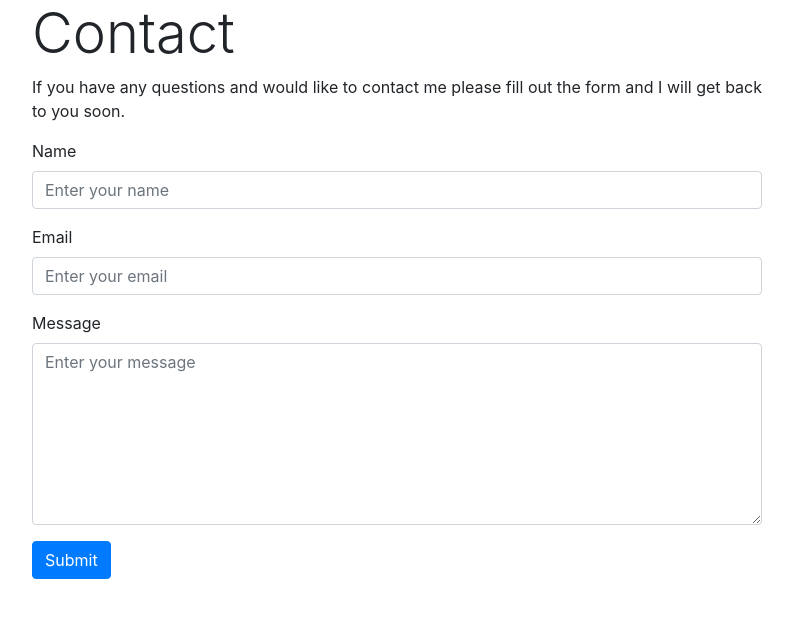
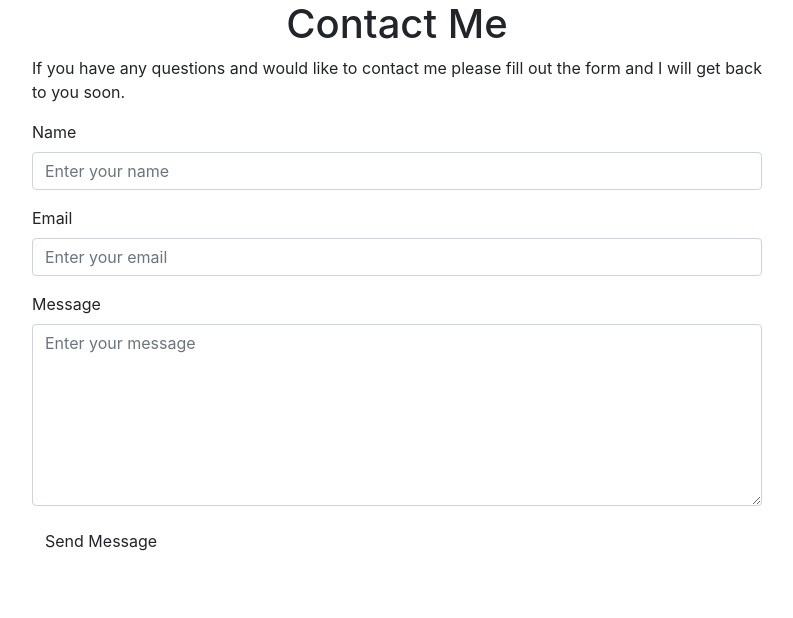
Before and after one commit to JackPflaum/MyPortfolioWebsite, a Django app: page /contact/ in a window 1280 px wide. Shown: the part 72-690 px from the top of the page, without its empty margins (243-1036 px from the left). Run offline with Django 4.2, Linux system fonts and the light colour scheme; some libraries are stand-ins or nearby versions.

Commit message:
changed contact form button and header

```diff
--- a/MyPortfolioWebsite/jacks_website/templates/contact.html
+++ b/MyPortfolioWebsite/jacks_website/templates/contact.html
@@ -7,9 +7,9 @@
 
 {% block content %}
 <div class="container">
+    <h1 class="text-center">Contact Me</h1>
     <div class="row justify-content-center">
-        <div class="col-8">
-            <h2 class="display-4">Contact</h2>
+        <div class="col-md-8">
             <p class="text-justify">If you have any questions and would like to contact me please fill out the form and I will get back to you soon.</p>
             <form method="post">
                 {% csrf_token %}
@@ -29,12 +29,13 @@
                 {% endfor %}
 
                 <div class="form-group">
-                    <button type="submit" class="btn btn-primary">Submit</button>
+                    <button type="submit" class="btn btn-custom">Send Message</button>
                 </div>
             </form>
         </div>
     </div>
 </div>
+
 
 {% endblock %}
 
```
